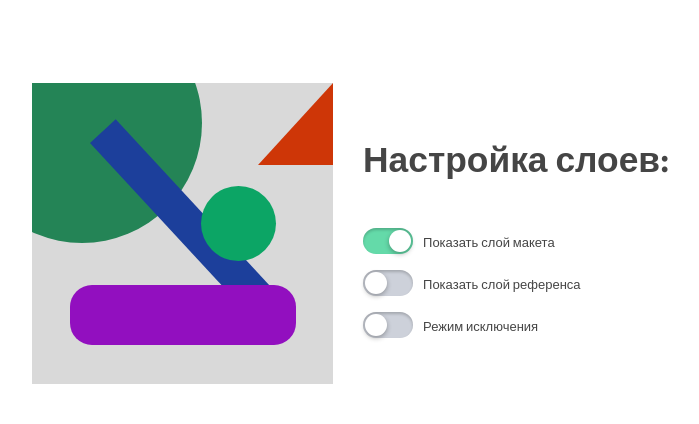
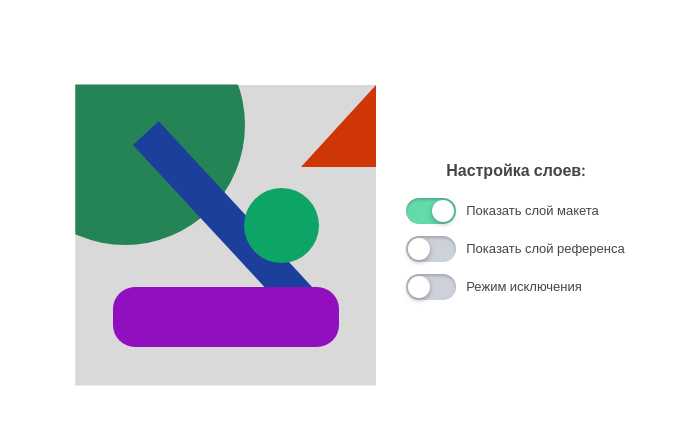
Before and after one commit to safym/pixel-perfect, a website: page public/index.html in a window 1280 px wide. Shown: the part 162-586 px from the top of the page, without its empty margins (290-989 px from the left). Drawn offline with nearby package versions, Linux system fonts and the light colour scheme.

Commit message:
исправила стиль заголовка и шрифты

```diff
--- a/src/index.scss
+++ b/src/index.scss
@@ -14,9 +14,10 @@ $checkbox-checked: #64daa9;
 $checkbox-unchecked: #CDD1DA;
 
 @import url('https://fonts.googleapis.com/css2?family=Mukta&display=swap');
+@import url('https://fonts.googleapis.com/css2?family=Nunito:wght@400&display=swap');
 
 body {
-  font-family: 'Mukta', sans-serif;
+  font-family: 'Nunito', sans-serif;
   margin: 0;
   color: $text-color;
 }
@@ -126,9 +127,9 @@ body {
 }
 
 h1 {
-  font-size: calc(1.7 * $index);
+  font-size: 16px;
   text-align: center;
-  margin-bottom: calc(2 * $index);
+  margin-bottom: 20px;
 }
 
 .controls {
```
Also changed, not shown: src/index.css, 1 other file.
